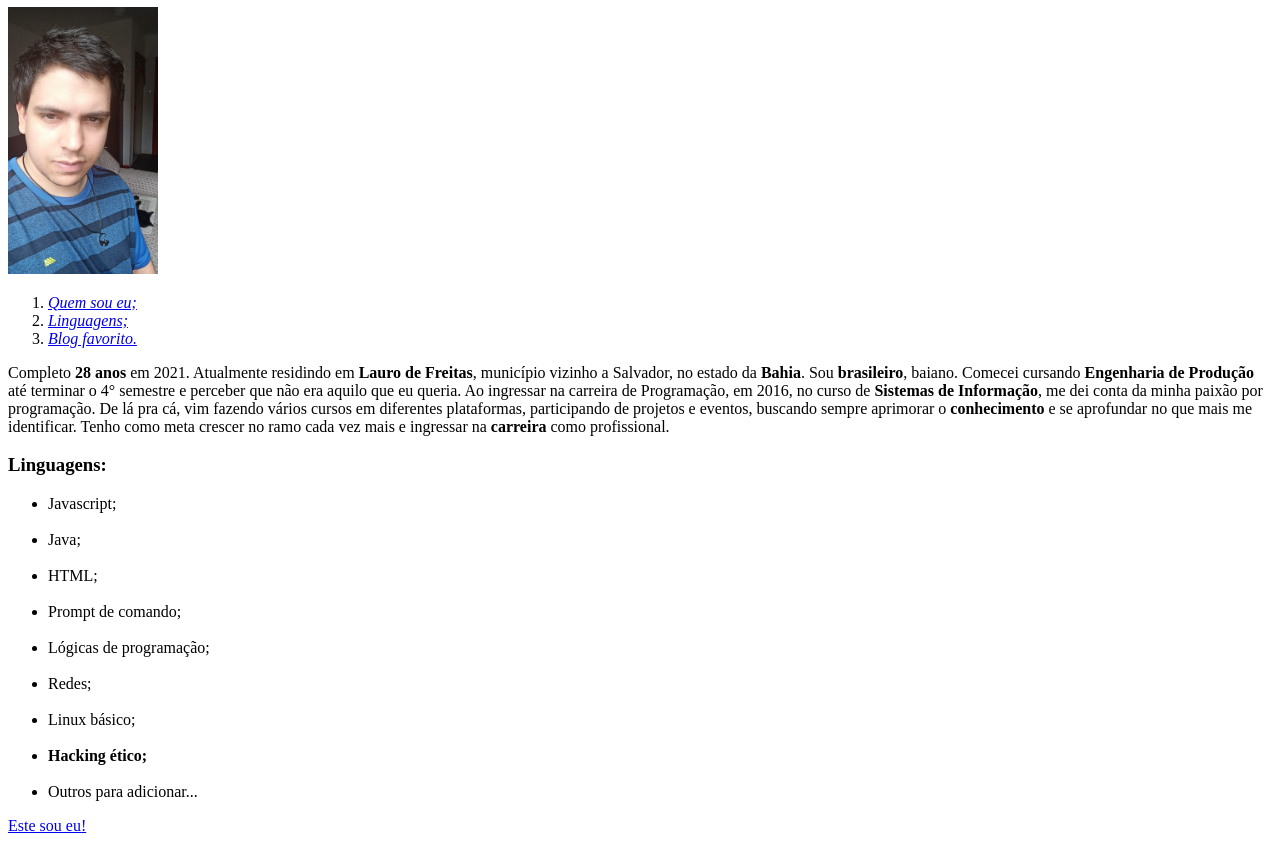
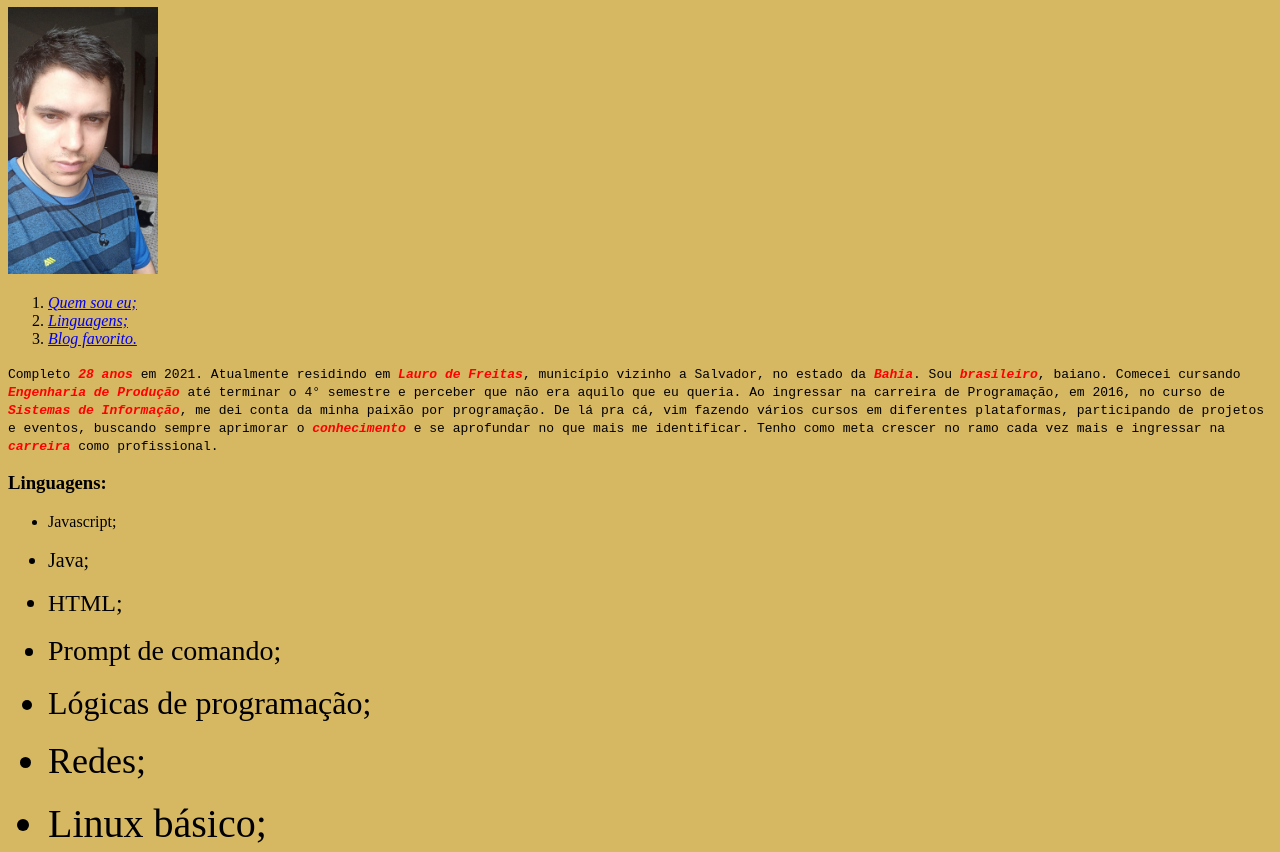
Before and after one commit to Julioscoffee/julioscoffee.github.io, a plain HTML site: page index.html in a window 1280 px wide. Shown: the part 73-925 px from the top of the page. Drawn offline with Linux system fonts and the light colour scheme.

Commit message:
adicionando pouco css

```diff
--- a/index.html
+++ b/index.html
@@ -6,6 +6,63 @@
         <meta http-equiv="X-UA-Compatible" content="IE=edge">
         <meta name="viewport" content="width=device-width, initial-scale=1.0">
         <title>Document</title>
+
+        <style>
+
+            body {
+                background-color: #d6b762;
+            }
+
+            h1 {
+                font-family: serif;
+            }
+
+            .perfil {
+                font-family: monospace;
+            }
+
+            strong {
+                font-style: italic;
+                color: red;
+            }
+
+            .js {
+                font-size: 16px;
+            }
+
+            .jv {
+                font-size: 20px;
+            }
+
+            .html {
+                font-size: 24px;
+            }
+
+            .prompt {
+                font-size: 28px;
+            }
+
+            .logica {
+                font-size: 32px;
+            }
+
+            .redes {
+                font-size: 36px;
+            }
+
+            .linux {
+                font-size: 40px;
+            }
+
+            .hack {
+                font-size: 44px;
+            }
+
+            .outros {
+                font-size: 13px;
+            }
+
+        </style>
     </head>
 
     <body>
@@ -18,19 +75,19 @@
             <li><em><a href="#blogfav">Blog favorito.</a></em></li>
         </ol>
 
-        <p><span id="descricao"> Completo <strong>28 anos</strong> em 2021. Atualmente residindo em <strong>Lauro de Freitas</strong>, município vizinho a Salvador, no estado da <strong>Bahia</strong>. Sou <strong>brasileiro</strong>, baiano. Comecei cursando <strong>Engenharia de Produção</strong> até terminar o 4° semestre e perceber que não era aquilo que eu queria. Ao ingressar na carreira de Programação, em 2016, no curso de <strong>Sistemas de Informação</strong>, me dei conta da minha paixão por programação. De lá pra cá, vim fazendo vários cursos em diferentes plataformas, participando de projetos e eventos, buscando sempre aprimorar o <strong>conhecimento</strong> e se aprofundar no que mais me identificar. Tenho como meta crescer no ramo cada vez mais e ingressar na <strong>carreira</strong> como profissional.</span></p>
+        <p><span class="perfil" id="descricao"> Completo <strong>28 anos</strong> em 2021. Atualmente residindo em <strong>Lauro de Freitas</strong>, município vizinho a Salvador, no estado da <strong>Bahia</strong>. Sou <strong>brasileiro</strong>, baiano. Comecei cursando <strong>Engenharia de Produção</strong> até terminar o 4° semestre e perceber que não era aquilo que eu queria. Ao ingressar na carreira de Programação, em 2016, no curso de <strong>Sistemas de Informação</strong>, me dei conta da minha paixão por programação. De lá pra cá, vim fazendo vários cursos em diferentes plataformas, participando de projetos e eventos, buscando sempre aprimorar o <strong>conhecimento</strong> e se aprofundar no que mais me identificar. Tenho como meta crescer no ramo cada vez mais e ingressar na <strong>carreira</strong> como profissional.</span></p>
 
         <h3><span id="linguagens">Linguagens:</span></h3>
         <ul>
-            <li>Javascript;</li><br>
-            <li>Java;</li><br>
-            <li>HTML;</li><br>
-            <li>Prompt de comando;</li><br>
-            <li>Lógicas de programação;</li><br>
-            <li>Redes;</li><br>
-            <li>Linux básico;</li><br>
-            <li><strong>Hacking ético;</strong></li><br>
-            <li>Outros para adicionar...</li>
+            <li class="js">Javascript;</li><br>
+            <li class="jv">Java;</li><br>
+            <li class="html">HTML;</li><br>
+            <li class="prompt">Prompt de comando;</li><br>
+            <li class="logica">Lógicas de programação;</li><br>
+            <li class="redes">Redes;</li><br>
+            <li class="linux">Linux básico;</li><br>
+            <li class="hack"><strong>Hacking ético;</strong></li><br>
+            <li class="outros">Outros para adicionar...</li>
         </ul>
 
         <a href="#selfie1">Este sou eu!</a>
```
